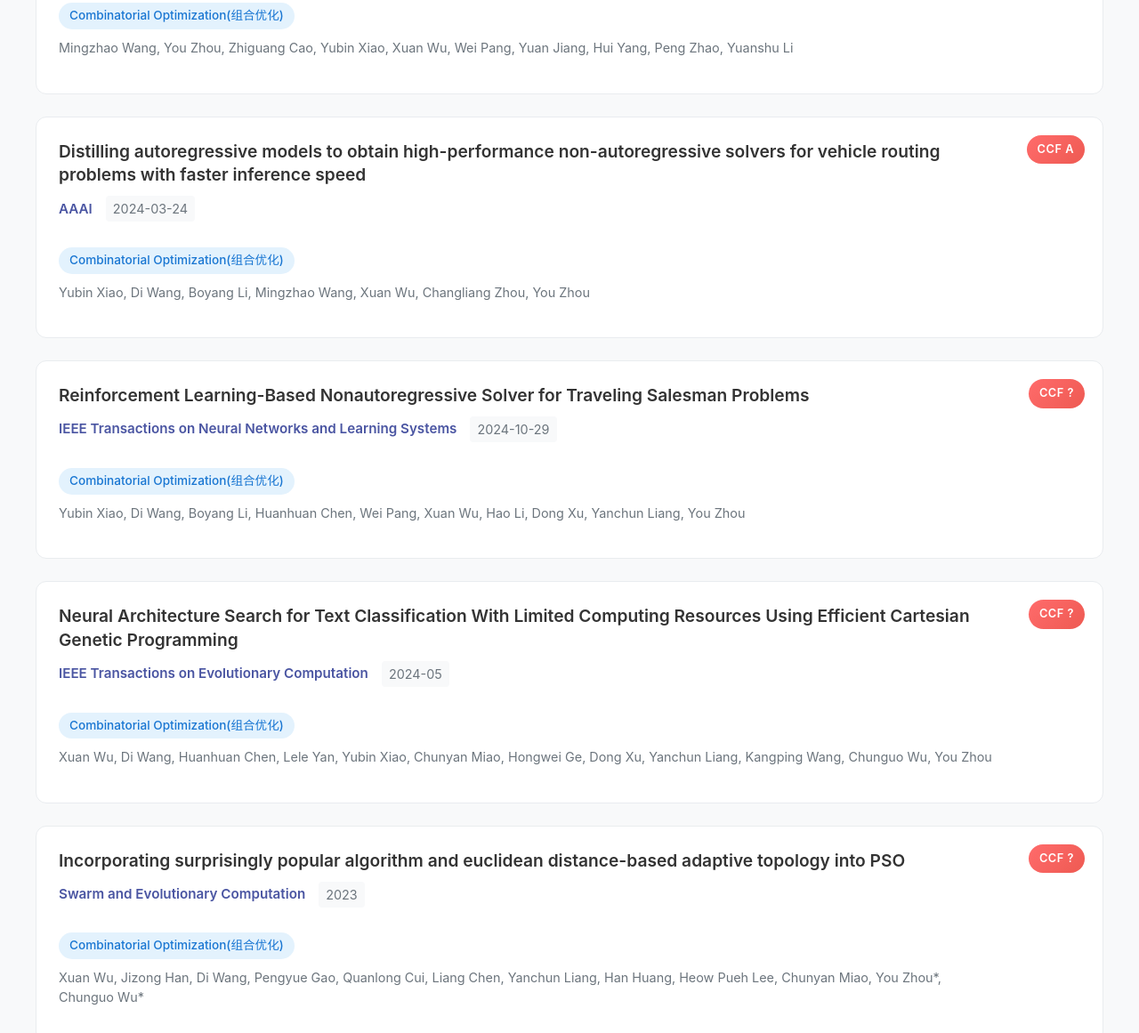
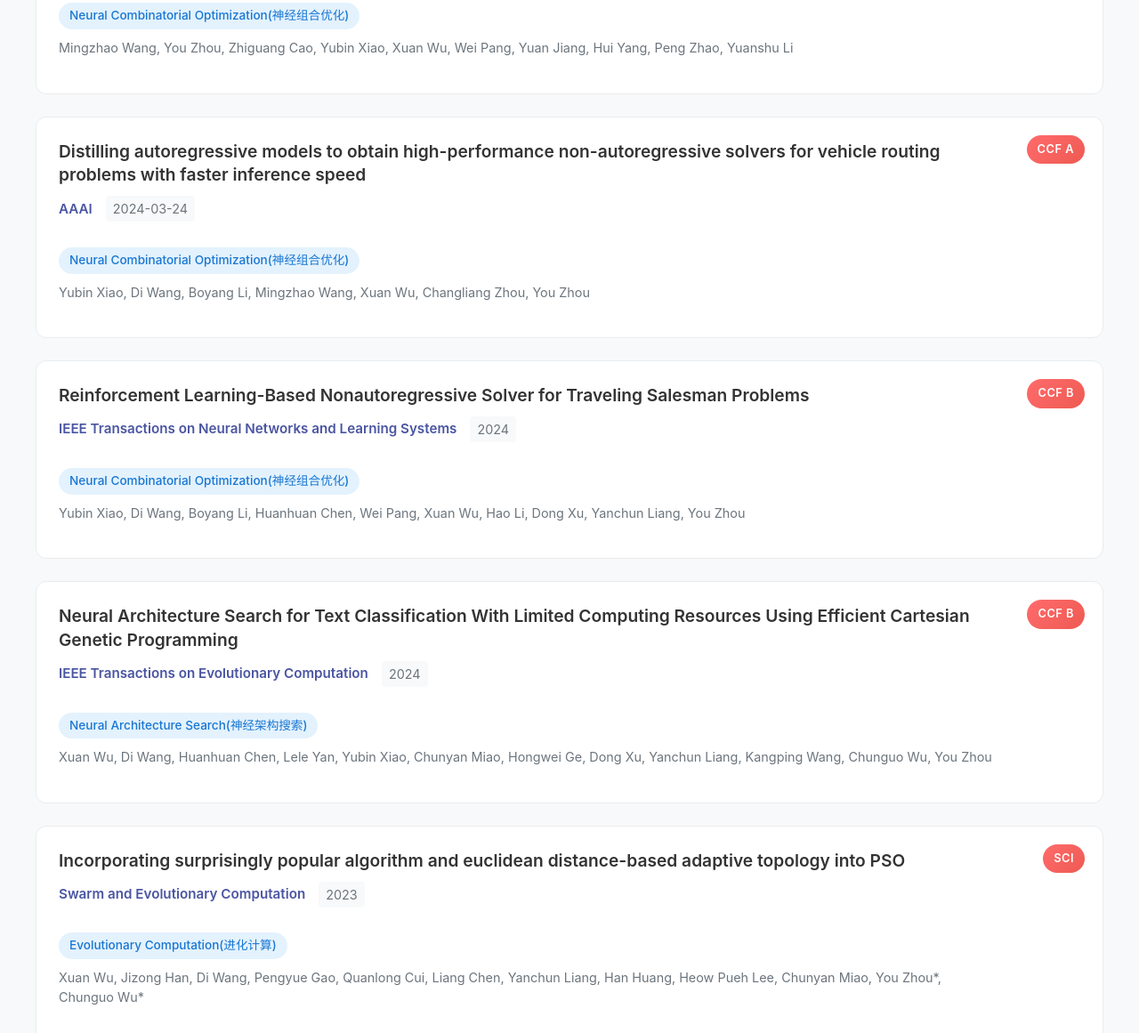
Before and after one commit to jlu-neo-lab/jlu-neo-lab.github.io, a website: page pages/research.html in a window 1280 px wide. Shown: the part 914-2075 px from the top of the page at 89% size. Drawn offline with Linux system fonts and the light colour scheme.

Commit message:
Update research.html

```diff
--- a/pages/research.html
+++ b/pages/research.html
@@ -42,12 +42,12 @@
                     <div class="publication-header">
                         <h3 class="publication-title">Visual-Enhanced Multimodal Framework for Flexible Job Shop Scheduling Problem</h3>
                         <div class="publication-venue">
-                            <span class="venue-name">MM</span>
+                            <span class="venue-name">ACM MM</span>
                             <span class="publication-date">2025</span>
                         </div>
                     </div>
                     <div class="publication-content">
-                        <p class="research-area">Combinatorial Optimization(组合优化)</p>
+                        <p class="research-area">Neural Combinatorial Optimization(神经组合优化)</p>
                         <p class="authors">Peng Zhao, Zhiguang Cao, Di Wang, Wen Song, Wei Pang, You Zhou, Yuan Jiang</p>
                     </div>
                     <div class="publication-badge ccf-a">CCF A</div>
@@ -58,7 +58,7 @@
                         <h3 class="publication-title">Dual Operation Aggregation Graph Neural Networks for Solving Flexible Job-Shop Scheduling Problem with Reinforcement Learning</h3>
                         <div class="publication-venue">
                             <span class="venue-name">WWW</span>
-                            <span class="publication-date">2025-05</span>
+                            <span class="publication-date">2025 </span>
                         </div>
                     </div>
                     <div class="publication-content">
@@ -78,7 +78,7 @@
                         </div>
                     </div>
                     <div class="publication-content">
-                        <p class="research-area">Combinatorial Optimization(组合优化)</p>
+                        <p class="research-area">Neural Combinatorial Optimization(神经组合优化)</p>
                         <p class="authors">Mingzhao Wang, You Zhou, Zhiguang Cao, Yubin Xiao, Xuan Wu, Wei Pang, Yuan Jiang, Hui Yang, Peng Zhao, Yuanshu Li</p>
                     </div>
                     <div class="publication-badge ccf-a">CCF A</div>
@@ -94,7 +94,7 @@
                         </div>
                     </div>
                     <div class="publication-content">
-                        <p class="research-area">Combinatorial Optimization(组合优化)</p>
+                        <p class="research-area">Neural Combinatorial Optimization(神经组合优化)</p>
                         <p class="authors">Yubin Xiao, Di Wang, Boyang Li, Mingzhao Wang, Xuan Wu, Changliang Zhou, You Zhou</p>
                     </div>
                     <div class="publication-badge ccf-a">CCF A</div>
@@ -105,14 +105,14 @@
                         <h3 class="publication-title">Reinforcement Learning-Based Nonautoregressive Solver for Traveling Salesman Problems</h3>
                         <div class="publication-venue">
                             <span class="venue-name">IEEE Transactions on Neural Networks and Learning Systems</span>
-                            <span class="publication-date">2024-10-29</span>
+                            <span class="publication-date">2024</span>
                         </div>
                     </div>
                     <div class="publication-content">
-                        <p class="research-area">Combinatorial Optimization(组合优化)</p>
+                        <p class="research-area">Neural Combinatorial Optimization(神经组合优化)</p>
                         <p class="authors">Yubin Xiao, Di Wang, Boyang Li, Huanhuan Chen, Wei Pang, Xuan Wu, Hao Li, Dong Xu, Yanchun Liang, You Zhou</p>
                     </div>
-                    <div class="publication-badge ccf-b">CCF ?</div>
+                    <div class="publication-badge ccf-b">CCF B</div>
                 </div>
 
                 <!-- 论文卡片5 -->
@@ -121,14 +121,14 @@
                         <h3 class="publication-title">Neural Architecture Search for Text Classification With Limited Computing Resources Using Efficient Cartesian Genetic Programming</h3>
                         <div class="publication-venue">
                             <span class="venue-name">IEEE Transactions on Evolutionary Computation</span>
-                            <span class="publication-date">2024-05</span>
+                            <span class="publication-date">2024</span>
                         </div>
                     </div>
                     <div class="publication-content">
-                        <p class="research-area">Combinatorial Optimization(组合优化)</p>
+                        <p class="research-area">Neural Architecture Search(神经架构搜索)</p>
                         <p class="authors">Xuan Wu, Di Wang, Huanhuan Chen, Lele Yan, Yubin Xiao, Chunyan Miao, Hongwei Ge, Dong Xu, Yanchun Liang, Kangping Wang, Chunguo Wu, You Zhou</p>
                     </div>
-                    <div class="publication-badge ccf-b">CCF ?</div>
+                    <div class="publication-badge ccf-b">CCF B</div>
                 </div>
 
                 <!-- 论文卡片6 -->
@@ -141,10 +141,10 @@
                         </div>
                     </div>
                     <div class="publication-content">
-                        <p class="research-area">Combinatorial Optimization(组合优化)</p>
+                        <p class="research-area">Evolutionary Computation(进化计算)</p>
                         <p class="authors">Xuan Wu, Jizong Han, Di Wang, Pengyue Gao, Quanlong Cui, Liang Chen, Yanchun Liang, Han Huang, Heow Pueh Lee, Chunyan Miao, You Zhou*, Chunguo Wu*</p>
                     </div>
-                    <div class="publication-badge ccf-b">CCF ?</div>
+                    <div class="publication-badge ccf-b">SCI </div>
                 </div>
 
             </div>
```
